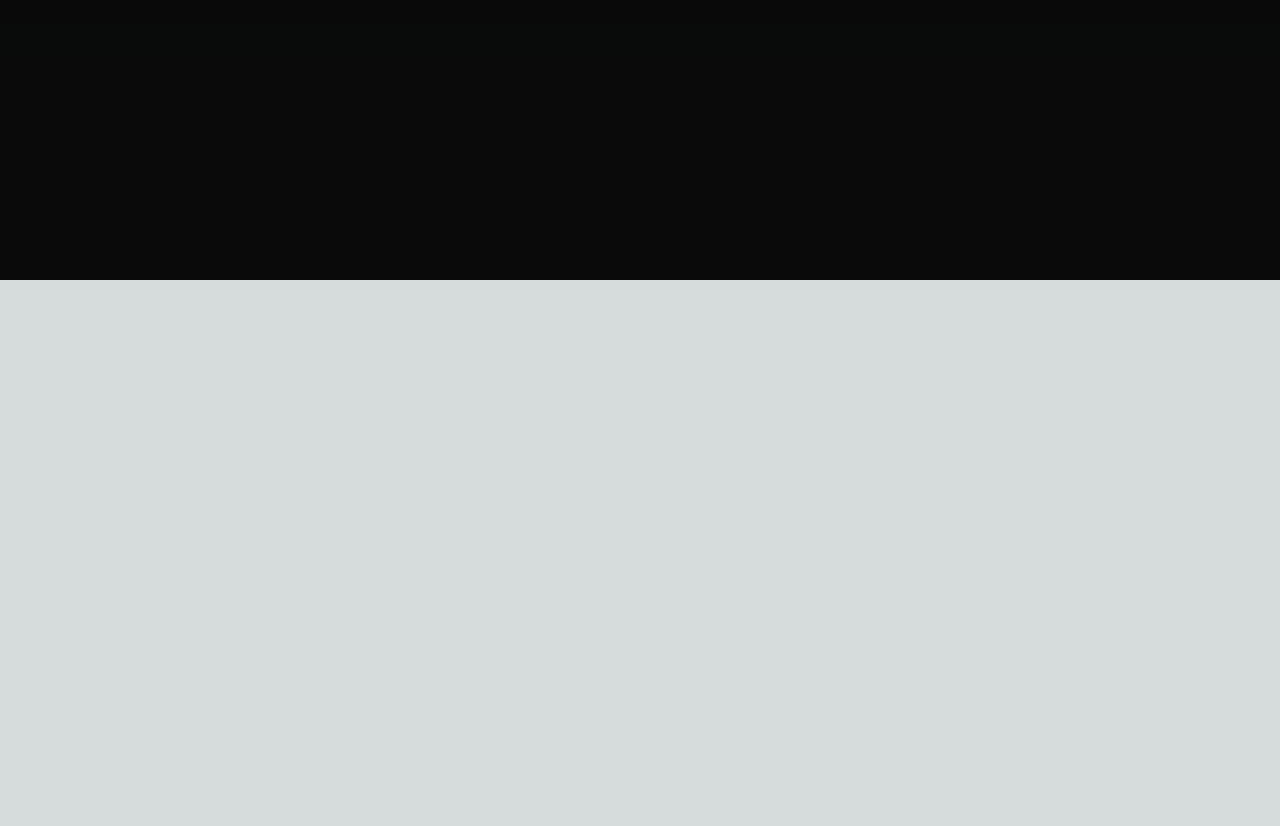
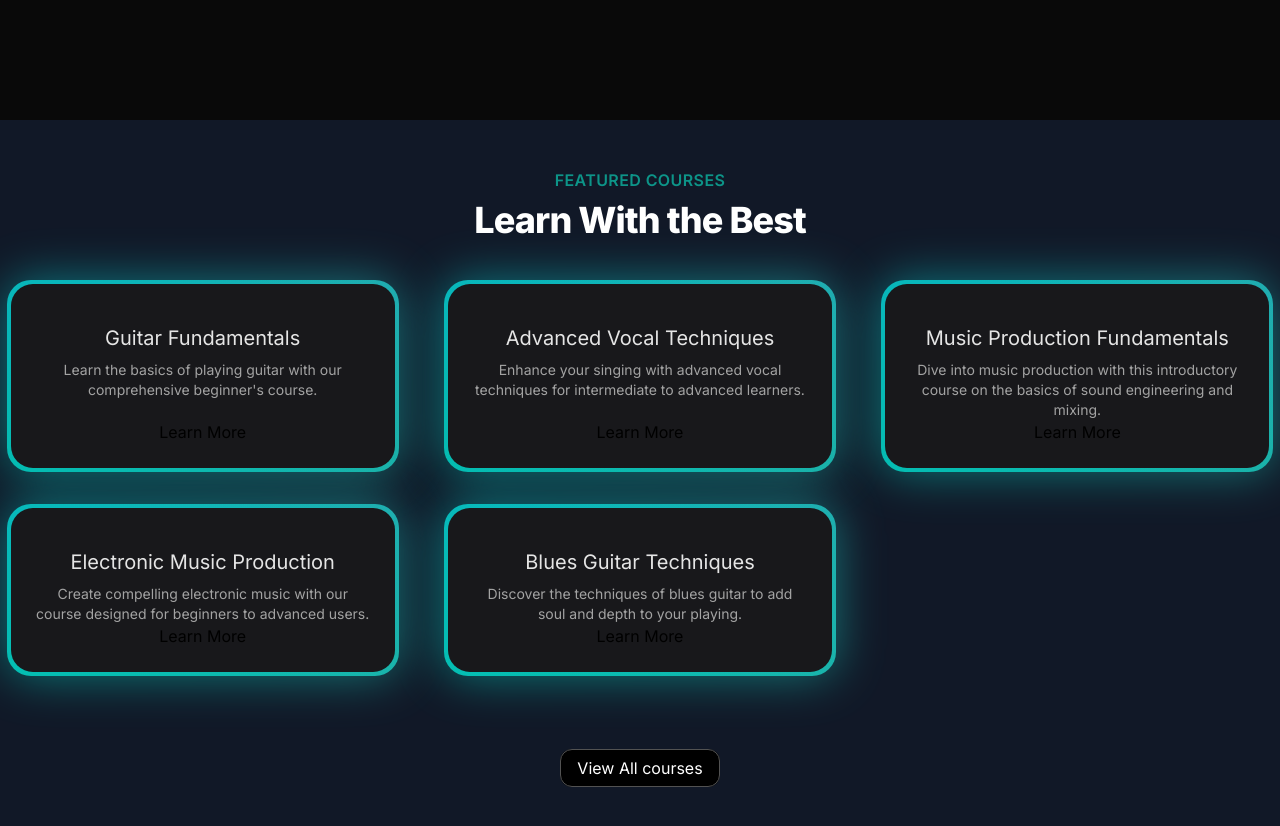
Before and after one commit to ArnabhS/music-site, a Next.js app: page / in a window 1280 px wide. Shown: the part 520-1346 px from the top of the page. Before the commit the page ends 800 px from the top, so only its background shows below. Built offline with nearby package versions, Linux system fonts and the light colour scheme.

Commit message:
Course Section

```diff
--- a/src/app/page.tsx
+++ b/src/app/page.tsx
@@ -1,3 +1,4 @@
+import { FeaturedCourses } from "@/components/FeaturedCourses";
 import { HeroSection } from "@/components/HeroSection";
 import Image from "next/image";
 
@@ -6,6 +7,7 @@
   <main className="min-h-screen bg-black/[0.96] antialiased bg-grid-white/[0.02]">
 
    <HeroSection />
+   <FeaturedCourses />
   </main>
   );
 }
--- /dev/null
+++ b/src/components/FeaturedCourses.tsx
@@ -0,0 +1,56 @@
+'use client';
+import React from 'react'
+import courseData from '../data/music_courses.json';
+import Link from 'next/link';
+import { BackgroundGradient } from "./ui/background-gradient"
+
+interface Course{
+    id: number,
+    title: string,
+    slug: string,
+    description: string,
+    price: number,
+    instructor: string,
+    isFeatured: boolean,
+
+}
+export const FeaturedCourses = () => {
+    const featuredCourses = courseData.courses.filter((course:Course) => course.isFeatured)
+
+  return (
+    <div className='py-12 bg-gray-900'>
+        <div
+        className="text-center"
+        >
+             <h2 className="text-base text-teal-600 font-semibold tracking-wide uppercase">FEATURED COURSES</h2>
+                <p className="mt-2 text-3xl leading-8 font-extrabold tracking-tight text-white sm:text-4xl">Learn With the Best</p>
+        </div>
+        <div className='mt-10'>
+            <div className='grid grid-cols-1 sm:grid-cols-2 lg:grid-cols-3 gap-8 justify-center'>
+            {featuredCourses.map((course:Course)=> (
+                    <div key={course.id} className="flex justify-center">
+                        <BackgroundGradient
+                        className="flex flex-col rounded-[22px] bg-white dark:bg-zinc-900 overflow-hidden h-full max-w-sm">
+                            <div className="p-4 sm:p-6 flex flex-col items-center text-center flex-grow">
+                                <p className="text-lg sm:text-xl text-black mt-4 mb-2 dark:text-neutral-200">{course.title}</p>
+                                <p className="text-sm text-neutral-600 dark:text-neutral-400 flex-grow">{course.description}</p>
+                                <Link href={`/courses/${course.slug}`}>
+                                Learn More
+                                </Link>
+                            </div>
+                        </BackgroundGradient>
+                    </div>
+                ))}
+            </div>
+
+        </div>
+        <div className="mt-20 text-center">
+        <Link href={"/courses"}
+            className="px-4 py-2 rounded-xl border border-neutral-600 text-white bg-black hover:bg-gray-100 hover:text-black transition duration-200 "
+            >
+            View All courses
+            </Link>
+        </div>
+    </div>
+  )
+}
--- /dev/null
+++ b/src/components/ui/background-gradient.tsx
@@ -0,0 +1,72 @@
+import { cn } from "@/utils/cn";
+import React from "react";
+import { motion } from "framer-motion";
+
+export const BackgroundGradient = ({
+  children,
+  className,
+  containerClassName,
+  animate = true,
+}: {
+  children?: React.ReactNode;
+  className?: string;
+  containerClassName?: string;
+  animate?: boolean;
+}) => {
+  const variants = {
+    initial: {
+      backgroundPosition: "0 50%",
+    },
+    animate: {
+      backgroundPosition: ["0, 50%", "100% 50%", "0 50%"],
+    },
+  };
+  return (
+    <div className={cn("relative p-[4px] group", containerClassName)}>
+      <motion.div
+        variants={animate ? variants : undefined}
+        initial={animate ? "initial" : undefined}
+        animate={animate ? "animate" : undefined}
+        transition={
+          animate
+            ? {
+                duration: 5,
+                repeat: Infinity,
+                repeatType: "reverse",
+              }
+            : undefined
+        }
+        style={{
+          backgroundSize: animate ? "400% 400%" : undefined,
+        }}
+        className={cn(
+          "absolute inset-0 rounded-3xl z-[1] opacity-60 group-hover:opacity-100 blur-xl  transition duration-500",
+          " bg-[radial-gradient(circle_farthest-side_at_0_100%,#00ccb1,transparent),radial-gradient(circle_farthest-side_at_100%_0,#7b61ff,transparent),radial-gradient(circle_farthest-side_at_100%_100%,#ffc414,transparent),radial-gradient(circle_farthest-side_at_0_0,#1ca0fb,#141316)]"
+        )}
+      />
+      <motion.div
+        variants={animate ? variants : undefined}
+        initial={animate ? "initial" : undefined}
+        animate={animate ? "animate" : undefined}
+        transition={
+          animate
+            ? {
+                duration: 5,
+                repeat: Infinity,
+                repeatType: "reverse",
+              }
+            : undefined
+        }
+        style={{
+          backgroundSize: animate ? "400% 400%" : undefined,
+        }}
+        className={cn(
+          "absolute inset-0 rounded-3xl z-[1]",
+          "bg-[radial-gradient(circle_farthest-side_at_0_100%,#00ccb1,transparent),radial-gradient(circle_farthest-side_at_100%_0,#7b61ff,transparent),radial-gradient(circle_farthest-side_at_100%_100%,#ffc414,transparent),radial-gradient(circle_farthest-side_at_0_0,#1ca0fb,#141316)]"
+        )}
+      />
+
+      <div className={cn("relative z-10", className)}>{children}</div>
+    </div>
+  );
+};
```
